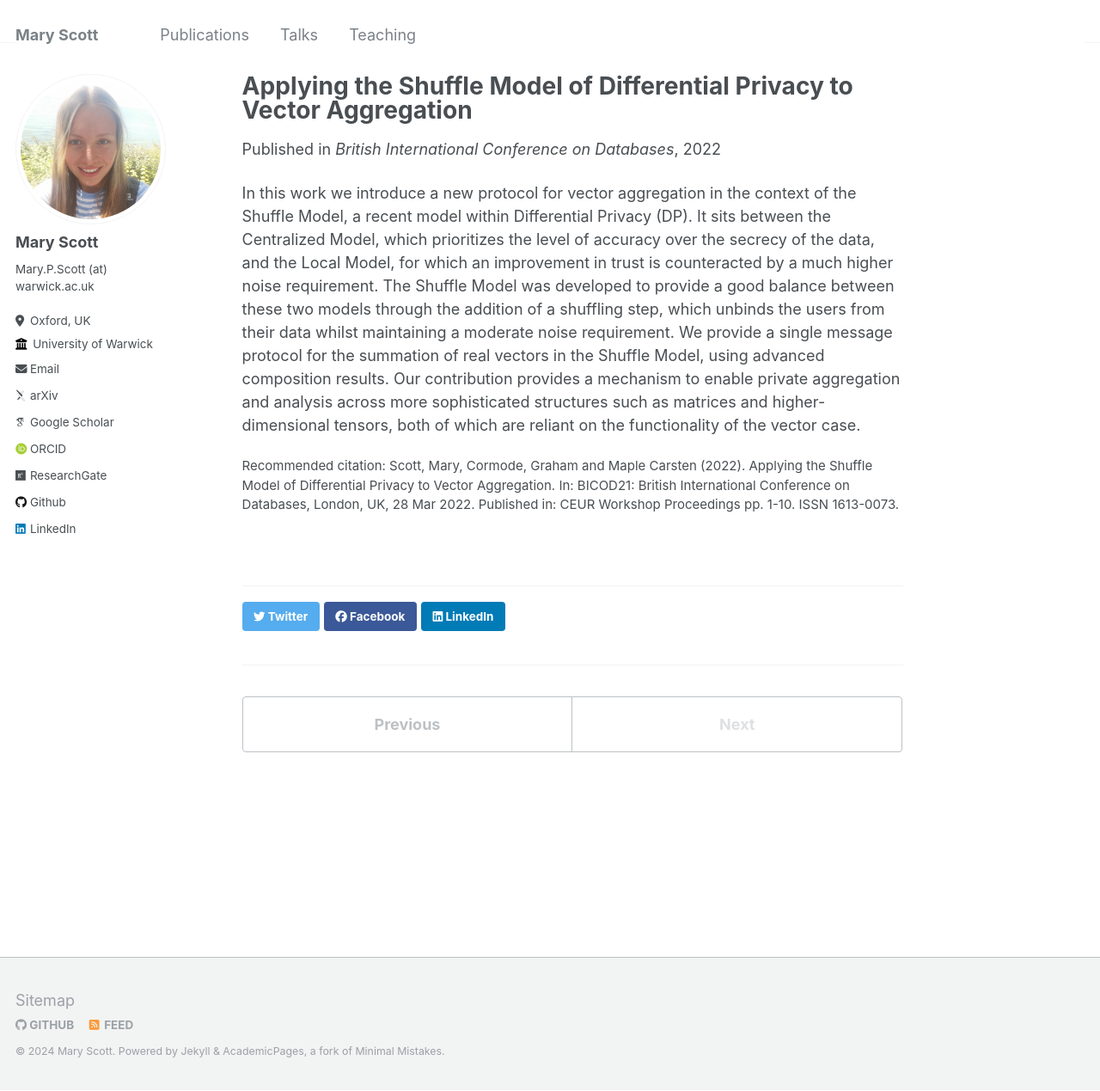
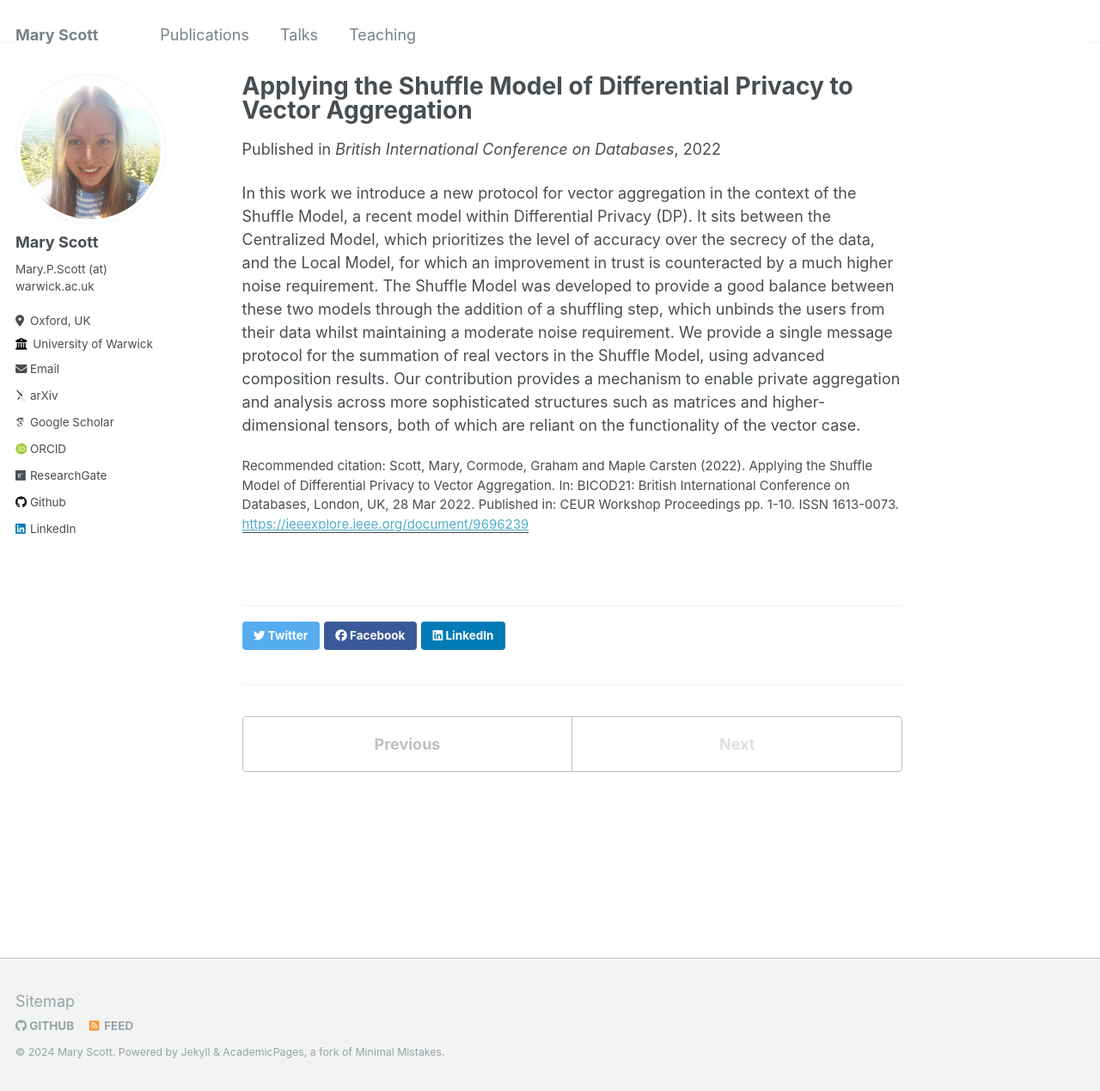
Before and after one commit to mary-python/mary-python.github.io, a Jekyll site: the page built from _publications/2022-01-31-applying.md, in a window 1280 px wide and 1269 px high. Shown: the whole window at 86% size. Built offline with Jekyll 4.4.1, drawn with Linux system fonts in a browser that asks for light colours; some web fonts are replaced; part of the change alters nothing that is shown.

Commit message:
Update 2022-01-31-applying.md

```diff
--- a/_publications/2022-01-31-applying.md
+++ b/_publications/2022-01-31-applying.md
@@ -5,6 +5,7 @@ permalink: /publications/2022-01-31-applying
 excerpt: 'In this work we introduce a new protocol for vector aggregation in the context of the Shuffle Model, a recent model within Differential Privacy.'
 date: 2022-01-31
 venue: 'British International Conference on Databases'
+paperurl: 'https://ieeexplore.ieee.org/document/9696239'
 citation: 'Scott, Mary, Cormode, Graham and Maple Carsten (2022). Applying the Shuffle Model of Differential Privacy to Vector Aggregation. In: BICOD21: British International Conference on Databases, London, UK, 28 Mar 2022. Published in: CEUR Workshop Proceedings pp. 1-10. ISSN 1613-0073.'
 ---
 
```
